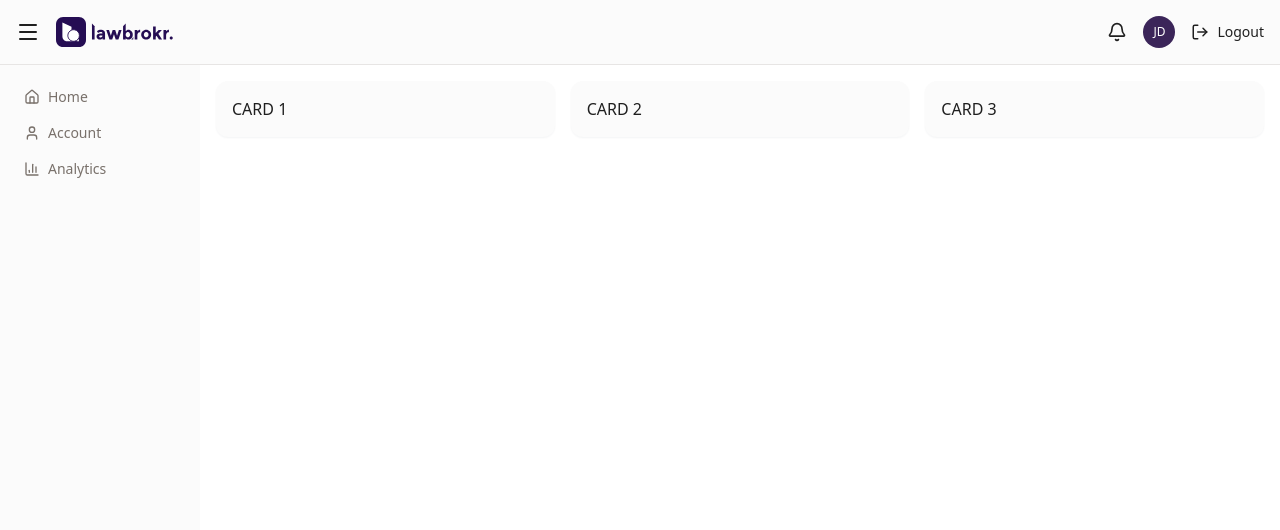
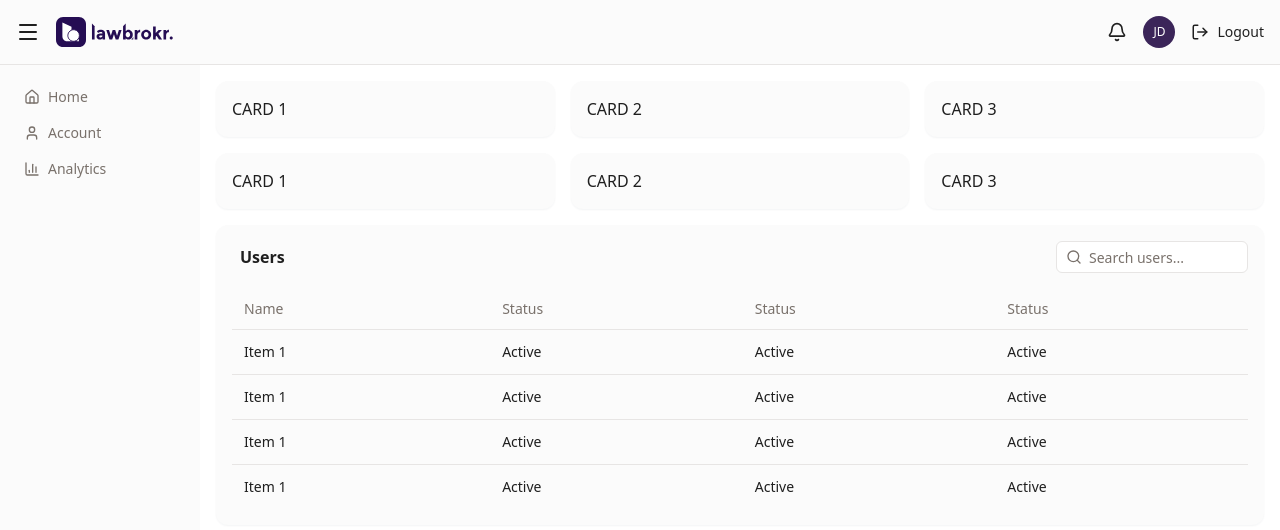
Before and after one commit to chris-lawbrokr/internal-dashboard, a Next.js app: page /dashboard in a window 1280 px wide. Shown: the top 530 px of the page. Built offline with nearby package versions, Linux system fonts and the light colour scheme.

Commit message:
Initial table

```diff
--- a/app/dashboard/page.tsx
+++ b/app/dashboard/page.tsx
@@ -5,6 +5,7 @@ import { Sidebar } from "./ui/Sidebar";
 import { Header } from "./ui/Header";
 
 import { Card, CardContent } from "@/components/ui/card";
+import { UsersTable } from "./ui/UsersTable";
 
 export default function Dashboard() {
   const [sidebarOpen, setSidebarOpen] = useState(true);
@@ -16,9 +17,7 @@ export default function Dashboard() {
       <div className="h-full flex relative">
         <Sidebar open={sidebarOpen} />
 
-        {/* Parent becomes the container */}
-        <div className="w-full p-4 overflow-auto @container">
-          {/* Children respond to the container width */}
+        <div className="w-full p-4 overflow-auto @container flex flex-col gap-4">
           <div className="min-w-[320px] flex flex-col gap-4 @xl:flex-row">
             <Card className="flex-1 p-4">
               <CardContent>CARD 1</CardContent>
@@ -32,6 +31,24 @@ export default function Dashboard() {
               <CardContent>CARD 3</CardContent>
             </Card>
           </div>
+
+          <div className="min-w-[320px] flex flex-col gap-4 @xl:flex-row">
+            <Card className="flex-1 p-4">
+              <CardContent>CARD 1</CardContent>
+            </Card>
+
+            <Card className="flex-1 p-4">
+              <CardContent>CARD 2</CardContent>
+            </Card>
+
+            <Card className="flex-1 p-4">
+              <CardContent>CARD 3</CardContent>
+            </Card>
+          </div>
+
+          <div className="min-w-[320px]">
+            <UsersTable />
+          </div>
         </div>
       </div>
     </div>
--- /dev/null
+++ b/app/dashboard/ui/UsersTable.tsx
@@ -0,0 +1,54 @@
+"use client";
+
+import { useState } from "react";
+import {
+  Table,
+  TableHeader,
+  TableBody,
+  TableRow,
+  TableHead,
+  TableCell,
+} from "@/components/ui/table/Table";
+
+export function UsersTable() {
+  const [search, setSearch] = useState("");
+
+  return (
+    <Table title="Users" searchValue={search} onSearchChange={setSearch} searchPlaceholder="Search users...">
+      <TableHeader>
+        <TableRow>
+          <TableHead>Name</TableHead>
+          <TableHead>Status</TableHead>
+          <TableHead>Status</TableHead>
+          <TableHead>Status</TableHead>
+        </TableRow>
+      </TableHeader>
+      <TableBody>
+        <TableRow>
+          <TableCell>Item 1</TableCell>
+          <TableCell>Active</TableCell>
+          <TableCell>Active</TableCell>
+          <TableCell>Active</TableCell>
+        </TableRow>
+        <TableRow>
+          <TableCell>Item 1</TableCell>
+          <TableCell>Active</TableCell>
+          <TableCell>Active</TableCell>
+          <TableCell>Active</TableCell>
+        </TableRow>
+        <TableRow>
+          <TableCell>Item 1</TableCell>
+          <TableCell>Active</TableCell>
+          <TableCell>Active</TableCell>
+          <TableCell>Active</TableCell>
+        </TableRow>
+        <TableRow>
+          <TableCell>Item 1</TableCell>
+          <TableCell>Active</TableCell>
+          <TableCell>Active</TableCell>
+          <TableCell>Active</TableCell>
+        </TableRow>
+      </TableBody>
+    </Table>
+  );
+}
--- /dev/null
+++ b/components/ui/table/Table.tsx
@@ -0,0 +1,140 @@
+import * as React from "react";
+import { Search } from "lucide-react";
+
+function cn(...values: Array<string | undefined | null | false>): string {
+  return values.filter(Boolean).join(" ");
+}
+
+interface TableToolbarProps {
+  title?: string;
+  searchPlaceholder?: string;
+  searchValue?: string;
+  onSearchChange?: (value: string) => void;
+}
+
+export const Table = React.forwardRef<
+  HTMLTableElement,
+  React.HTMLAttributes<HTMLTableElement> & TableToolbarProps
+>(
+  (
+    {
+      className,
+      title,
+      searchPlaceholder = "Search...",
+      searchValue,
+      onSearchChange,
+      ...props
+    },
+    ref,
+  ) => (
+    <div className="relative w-full rounded-xl bg-card text-card-foreground shadow-[0_1px_2px_0_rgba(29,41,61,0.05)]">
+      {(title || onSearchChange) && (
+        <div className="flex items-center justify-between gap-4 p-4 pb-0">
+          {title && <h3 className="text-base font-semibold px-2">{title}</h3>}
+          {onSearchChange && (
+            <div className="relative ml-auto">
+              <Search
+                size={16}
+                className="absolute left-2.5 top-1/2 -translate-y-1/2 text-muted-foreground"
+              />
+              <input
+                type="text"
+                placeholder={searchPlaceholder}
+                value={searchValue ?? ""}
+                onChange={(e) => onSearchChange(e.target.value)}
+                className="h-8 w-48 rounded-md border border-input bg-background pl-8 pr-3 text-sm placeholder:text-muted-foreground focus-visible:outline-none focus-visible:ring-2 focus-visible:ring-ring"
+              />
+            </div>
+          )}
+        </div>
+      )}
+      <div className="overflow-auto p-4">
+        <table
+          ref={ref}
+          className={cn("w-full caption-bottom text-sm", className)}
+          {...props}
+        />
+      </div>
+    </div>
+  ),
+);
+Table.displayName = "Table";
+
+export const TableHeader = React.forwardRef<
+  HTMLTableSectionElement,
+  React.HTMLAttributes<HTMLTableSectionElement>
+>(({ className, ...props }, ref) => (
+  <thead ref={ref} className={cn("[&_tr]:border-b", className)} {...props} />
+));
+TableHeader.displayName = "TableHeader";
+
+export const TableBody = React.forwardRef<
+  HTMLTableSectionElement,
+  React.HTMLAttributes<HTMLTableSectionElement>
+>(({ className, ...props }, ref) => (
+  <tbody
+    ref={ref}
+    className={cn("[&_tr:last-child]:border-0", className)}
+    {...props}
+  />
+));
+TableBody.displayName = "TableBody";
+
+export const TableFooter = React.forwardRef<
+  HTMLTableSectionElement,
+  React.HTMLAttributes<HTMLTableSectionElement>
+>(({ className, ...props }, ref) => (
+  <tfoot
+    ref={ref}
+    className={cn("border-t bg-muted/50 font-medium", className)}
+    {...props}
+  />
+));
+TableFooter.displayName = "TableFooter";
+
+export const TableRow = React.forwardRef<
+  HTMLTableRowElement,
+  React.HTMLAttributes<HTMLTableRowElement>
+>(({ className, ...props }, ref) => (
+  <tr
+    ref={ref}
+    className={cn("border-b transition-colors hover:bg-muted/50", className)}
+    {...props}
+  />
+));
+TableRow.displayName = "TableRow";
+
+export const TableHead = React.forwardRef<
+  HTMLTableCellElement,
+  React.ThHTMLAttributes<HTMLTableCellElement>
+>(({ className, ...props }, ref) => (
+  <th
+    ref={ref}
+    className={cn(
+      "h-10 px-3 text-left align-middle font-medium text-muted-foreground",
+      className,
+    )}
+    {...props}
+  />
+));
+TableHead.displayName = "TableHead";
+
+export const TableCell = React.forwardRef<
+  HTMLTableCellElement,
+  React.TdHTMLAttributes<HTMLTableCellElement>
+>(({ className, ...props }, ref) => (
+  <td ref={ref} className={cn("p-3 align-middle", className)} {...props} />
+));
+TableCell.displayName = "TableCell";
+
+export const TableCaption = React.forwardRef<
+  HTMLTableCaptionElement,
+  React.HTMLAttributes<HTMLTableCaptionElement>
+>(({ className, ...props }, ref) => (
+  <caption
+    ref={ref}
+    className={cn("mt-4 text-sm text-muted-foreground", className)}
+    {...props}
+  />
+));
+TableCaption.displayName = "TableCaption";
```
